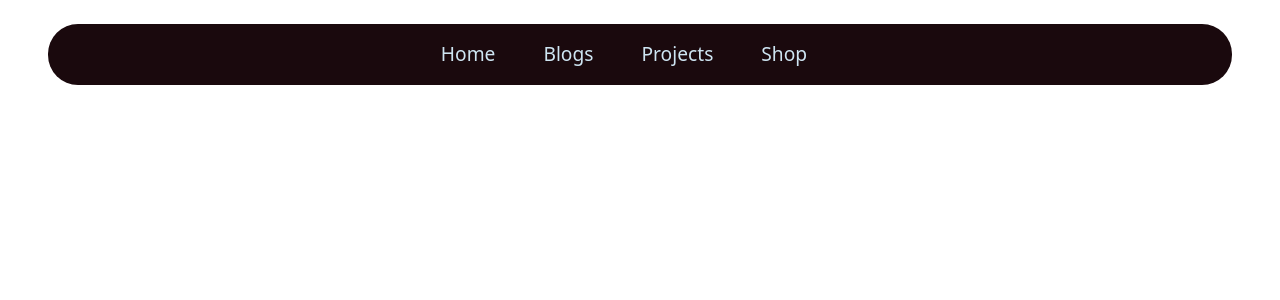
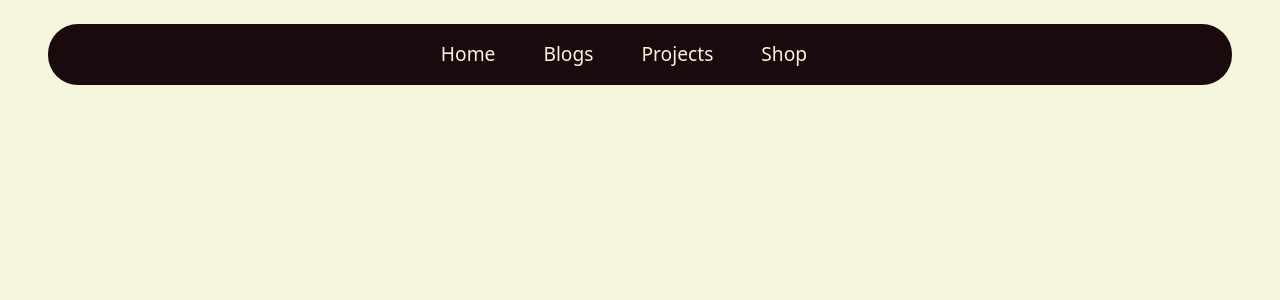
Before and after one commit to Karthikkk-24/thecodinghacker, a React (Vite) app: page / in a window 1280 px wide. Shown: the top 300 px of the page. Built offline with nearby package versions, Linux system fonts and the light colour scheme.

Commit message:
Added React-Router-Dom@5.3.3 And linked the navbar links

```diff
--- a/package.json
+++ b/package.json
@@ -13,7 +13,8 @@
     "@emotion/styled": "^11.10.5",
     "@mui/material": "^5.11.9",
     "react": "^18.2.0",
-    "react-dom": "^18.2.0"
+    "react-dom": "^18.2.0",
+    "react-router-dom": "^5.3.3"
   },
   "devDependencies": {
     "@types/react": "^18.0.27",
--- a/src/App.css
+++ b/src/App.css
@@ -5,6 +5,7 @@
 body {
   margin: 0 !important;
   max-width: 100vw;
+  background: beige;
 }
 
 .navbar_container {
@@ -25,5 +26,10 @@ body {
 }
 
 .nav-item .nav-link {
-  color: #cee5f2 !important;
+  color: beige !important;
 }
+
+.namecard {
+  width: 70vw;
+  height: 40vh;
+}
--- a/src/App.jsx
+++ b/src/App.jsx
@@ -1,14 +1,22 @@
 import { useState } from "react";
+import { BrowserRouter as Router, Link, Route, Switch } from "react-router-dom";
 import "./App.css";
-import reactLogo from "./assets/react.svg";
+import NameCard from "./components/NameCard";
 import Navbar from "./components/Navbar";
 
 function App() {
-  const [count, setCount] = useState(0);
+  //   const [count, setCount] = useState(0);
 
   return (
     <div className="App">
-      <Navbar />
+      <Router>
+        <Switch>
+          <Navbar />
+          <Route exact path="/">
+            <NameCard />
+          </Route>
+        </Switch>
+      </Router>
     </div>
   );
 }
--- /dev/null
+++ b/src/components/NameCard.jsx
@@ -0,0 +1,11 @@
+import React from "react";
+
+export default function NameCard() {
+  return (
+    // <div>
+    <div className="namecard">
+      <h1>Karthik Shettigar</h1>
+    </div>
+    // </div>
+  );
+}
--- a/src/components/Navbar.jsx
+++ b/src/components/Navbar.jsx
@@ -1,16 +1,17 @@
 import React from "react";
+import { Link } from "react-router-dom";
 
 export default function Navbar() {
   return (
     <div>
       <div className="navbar_container">
-        <nav class="navbar navbar-expand-lg navbar-dark">
-          <div class="container-fluid">
-            {/* <a class="navbar-brand" href="#">
+        <nav className="navbar navbar-expand-lg navbar-dark">
+          <div className="container-fluid">
+            {/* <a className="navbar-brand" href="#">
               Navbar
             </a> */}
             <button
-              class="navbar-toggler"
+              className="navbar-toggler"
               type="button"
               data-bs-toggle="collapse"
               data-bs-target="#navbarSupportedContent"
@@ -18,29 +19,32 @@ export default function Navbar() {
               aria-expanded="false"
               aria-label="Toggle navigation"
             >
-              <span class="navbar-toggler-icon"></span>
+              <span className="navbar-toggler-icon"></span>
             </button>
-            <div class="collapse navbar-collapse" id="navbarSupportedContent">
-              <ul class="navbar-nav mx-auto mb-2 mb-lg-0">
-                <li class="nav-item">
-                  <a class="nav-link" aria-current="page" href="#">
+            <div
+              className="collapse navbar-collapse"
+              id="navbarSupportedContent"
+            >
+              <ul className="navbar-nav mx-auto mb-2 mb-lg-0">
+                <li className="nav-item">
+                  <Link className="nav-link" aria-current="page" to="/">
                     Home
-                  </a>
+                  </Link>
                 </li>
-                <li class="nav-item">
-                  <a class="nav-link" href="#">
+                <li className="nav-item">
+                  <Link className="nav-link" to="/blogs">
                     Blogs
-                  </a>
+                  </Link>
                 </li>
-                <li class="nav-item">
-                  <a class="nav-link" href="#">
+                <li className="nav-item">
+                  <Link className="nav-link" to="/projects">
                     Projects
-                  </a>
+                  </Link>
                 </li>
-                <li class="nav-item">
-                  <a class="nav-link" href="#">
+                <li className="nav-item">
+                  <Link className="nav-link" to="/shop">
                     Shop
-                  </a>
+                  </Link>
                 </li>
               </ul>
             </div>
```
Also changed, not shown: 1 other file (tests, documents, lock files or other folders).
